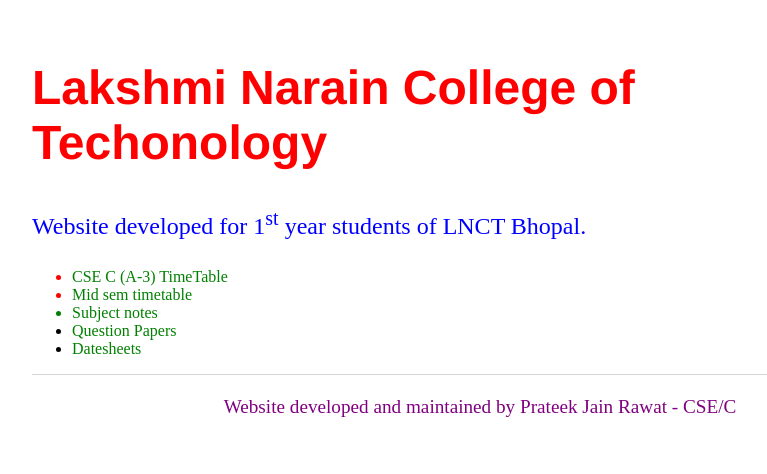
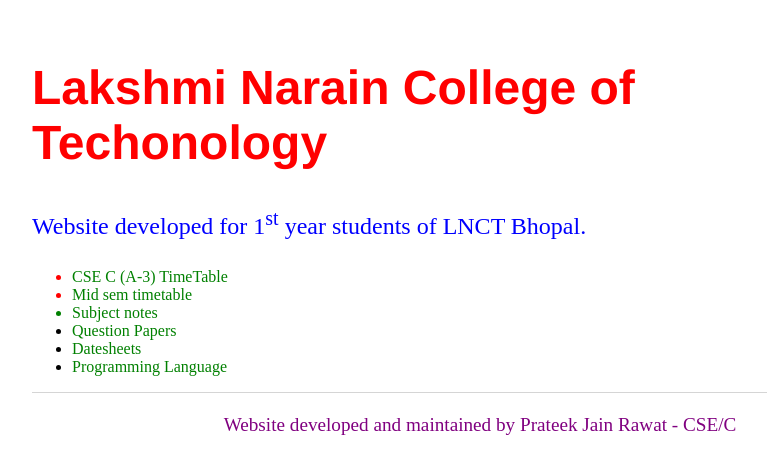
Before and after one commit to prateekraawat1/prateekraawat1.github.io, a Jekyll site: the page lnct.html, which Jekyll copies as it is, in a window 1280 px wide. Shown: the top 474 px of the page, without its empty margins (160-927 px from the left). Built offline with Jekyll 4.4.1, drawn with Linux system fonts in a browser that asks for light colours.

Commit message:
Update lnct.html

```diff
--- a/lnct.html
+++ b/lnct.html
@@ -18,6 +18,7 @@
 			<li style="color:green"><a href="/notes.html">Subject notes</a></li>
 			<li><a href="/papers.html">Question Papers</a></li>
 			<li><a href="/midsem2.html">Datesheets</a></li>
+			<li><a href="/cp.html">Programming Language</a></li>
 		</ul>
 
 		<footer>
```
